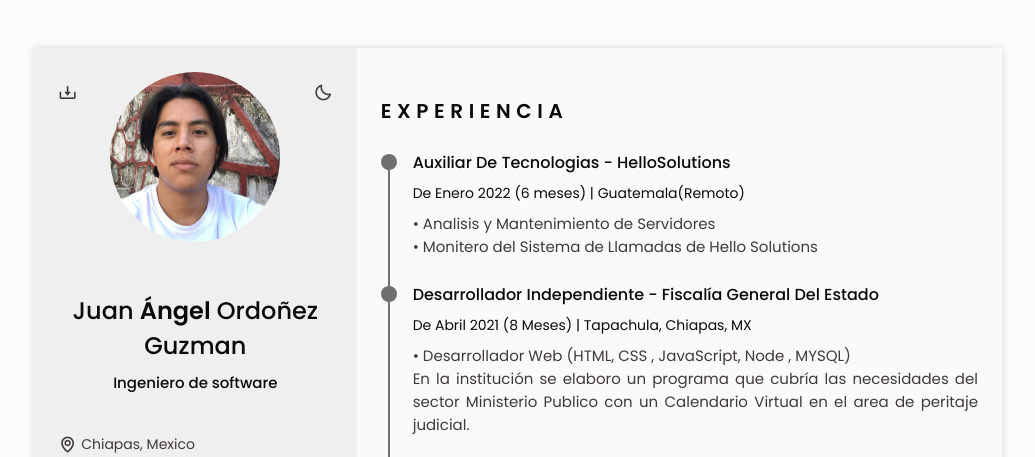
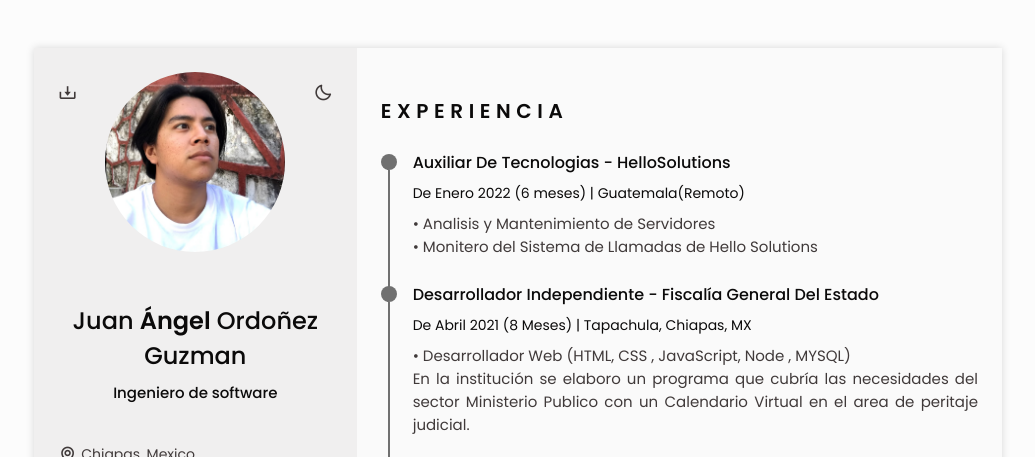
Before and after one commit to johnangelmx/CV-Page, a plain HTML site: page index.html in a window 1280 px wide. Shown: the top 457 px of the page, without its empty margins (122-1157 px from the left). Drawn offline with nearby package versions, Linux system fonts and the light colour scheme.

Commit message:
cambio foto

```diff
--- a/assets/css/styles.css
+++ b/assets/css/styles.css
@@ -365,8 +365,8 @@ img {
 }
 
 .home__img {
-    width: 170px;
-    height: 170px;
+    width: 180px;
+    height: 180px;
     border-radius: 50%;
     justify-self: center;
     margin-bottom: var(--mb-1);
--- a/index.html
+++ b/index.html
@@ -77,7 +77,7 @@
             <section class="home" id="home">
                 <div class="home__container section bd-grid">
                     <div class="home__data bd-grid">
-                        <img src="assets/img/IMG_0843.jpg" alt="" class="home__img">
+                        <img src="assets/img/me.png" alt="" class="home__img">
                         <h1 class="home__title">
                             <br>
                             Juan
```
